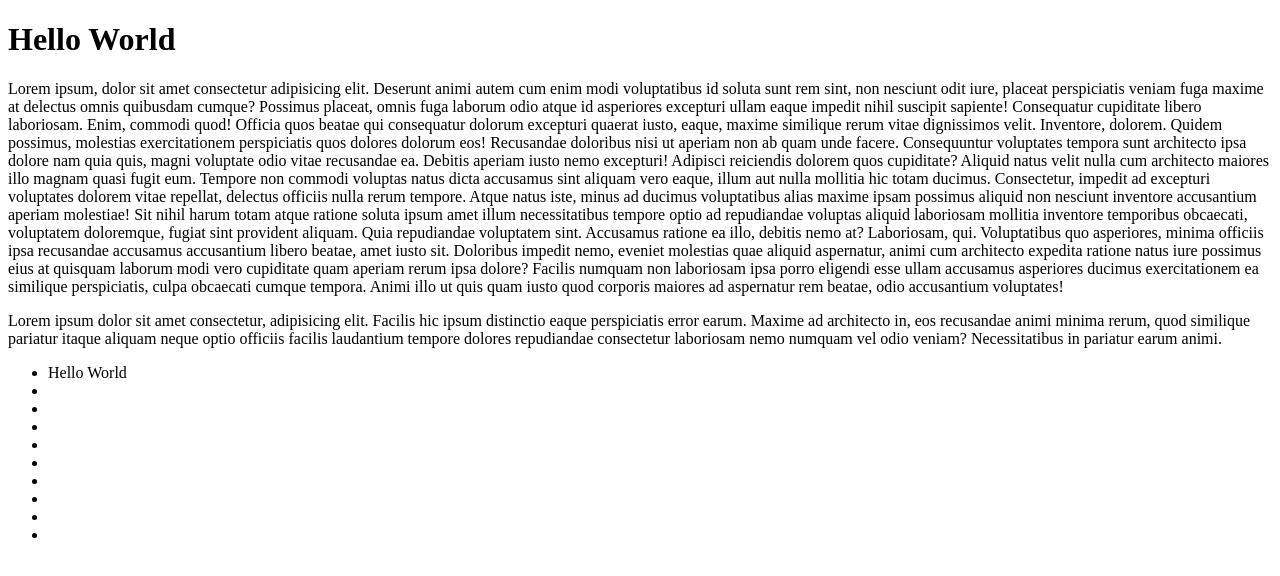
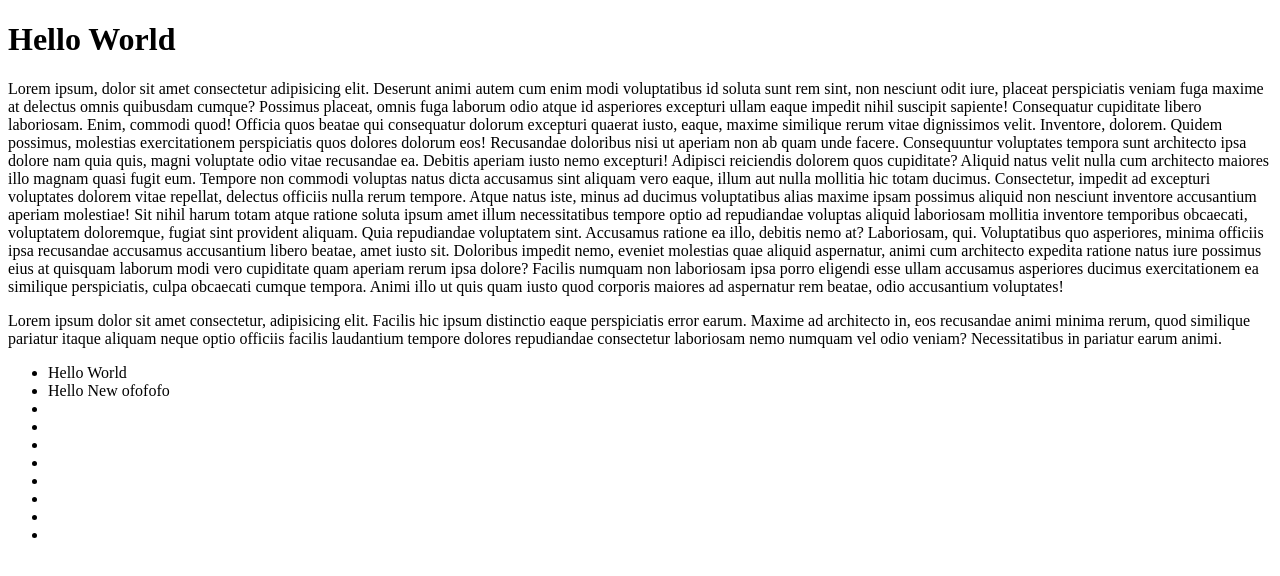
Before and after one commit to timtimmy01/test, a plain HTML site: page Index.html in a window 1280 px wide. Drawn offline with Linux system fonts and the light colour scheme.

Commit message:
fufuifjfjhf

```diff
--- a/Index.html
+++ b/Index.html
@@ -16,7 +16,7 @@
     </p>
     <ul>
         <li>Hello  World</li>
-        <li></li>
+        <li>Hello New ofofofo</li>
         <li></li>
         <li></li>
         <li></li>
```
